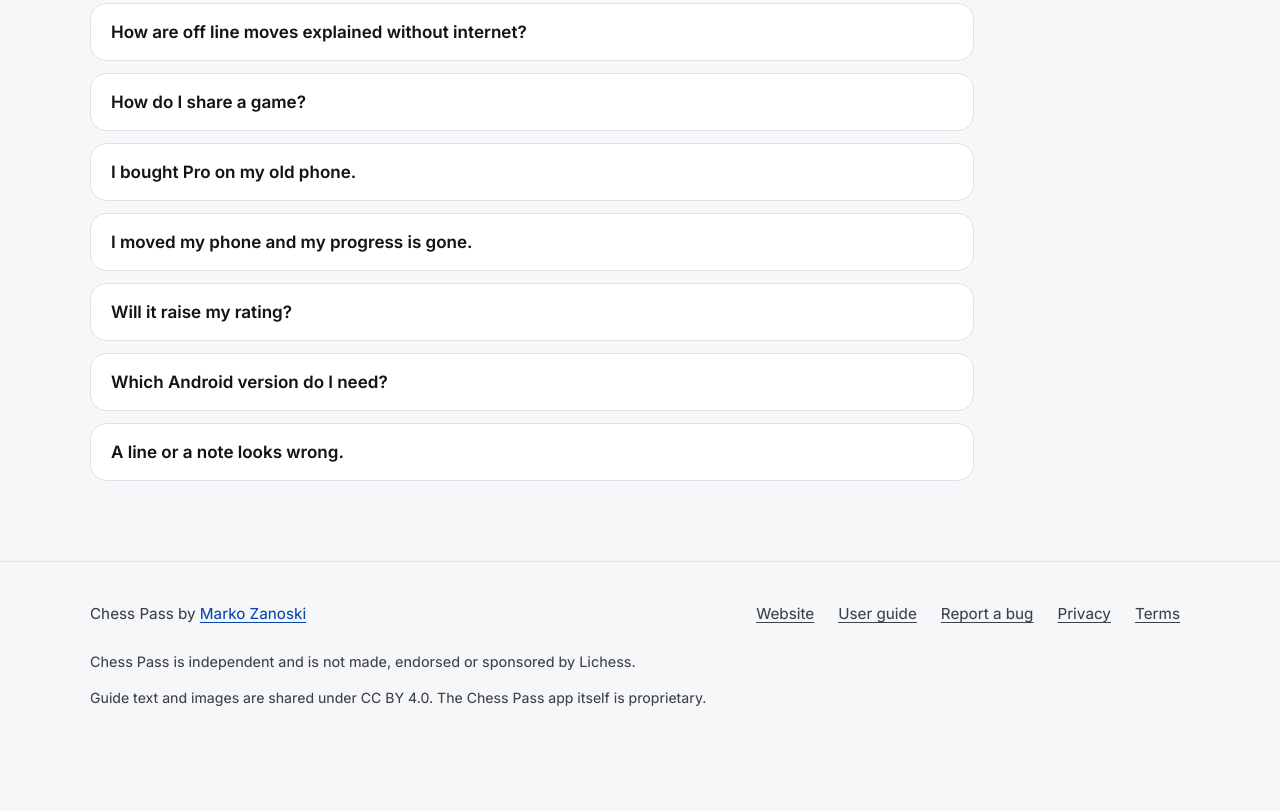
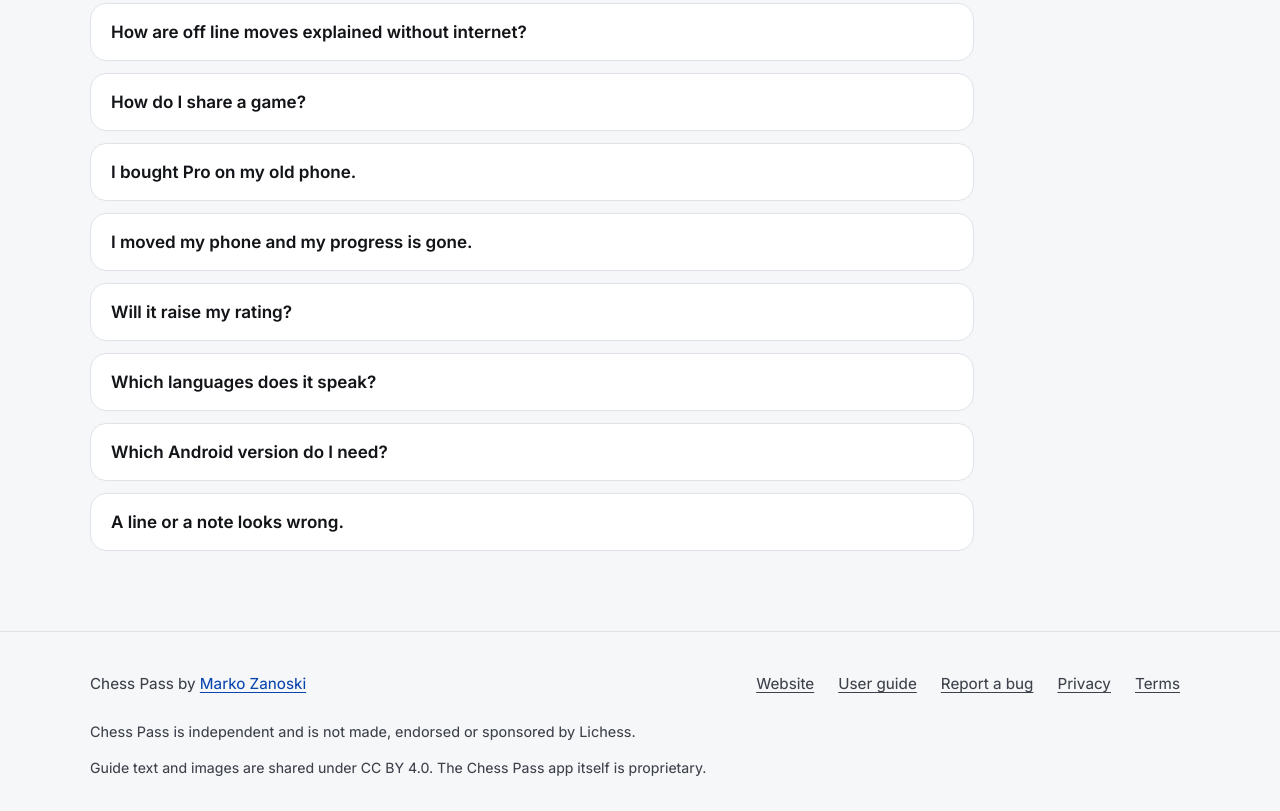
Before and after one commit to Zanoshky/chess-pass-app, a plain HTML site: page docs/faq.html in a window 1280 px wide. Shown: the part 1059-1870 px from the top of the page. Before the commit the page ends 1800 px from the top, so only its background shows below. Drawn offline with Linux system fonts and the light colour scheme.

Commit message:
Guide for 1.2: the Language row in Settings and a Which languages question; move notes stay in English

```diff
--- a/docs/faq.html
+++ b/docs/faq.html
@@ -46,6 +46,7 @@
       <details><summary>I bought Pro on my old phone.</summary><p>Open Settings, See what Pro adds, and tap Restore purchase. Use the same Google account.</p></details>
       <details><summary>I moved my phone and my progress is gone.</summary><p>Progress stays only on the phone where you made it, and is kept out of cloud backups on purpose. Use Settings, Backup to save a file and restore it on the new phone. See the <a href="runbook.html#progress">runbook</a>.</p></details>
       <details><summary>Will it raise my rating?</summary><p>We make no promise. Chess Pass helps you remember lines and the ideas behind them. Results depend on your practice.</p></details>
+      <details><summary>Which languages does it speak?</summary><p>The app comes in 23 languages: English, Chinese (Simplified), Czech, Dutch, French, German, Greek, Hindi, Hungarian, Indonesian, Italian, Japanese, Korean, Polish, Portuguese (Brazil), Romanian, Russian, Spanish, Swedish, Thai, Turkish, Ukrainian and Vietnamese. It follows the phone, or pick one in Settings, Language. The notes on the moves and the chess words stay in English.</p></details>
       <details><summary>Which Android version do I need?</summary><p>Android 10 or newer.</p></details>
       <details><summary>A line or a note looks wrong.</summary><p>Please <a href="report.html">report it</a> with the opening, the line and the move.</p></details>
     </div>
```
Also changed, not shown: docs/guide.html (+1 -0 lines).
